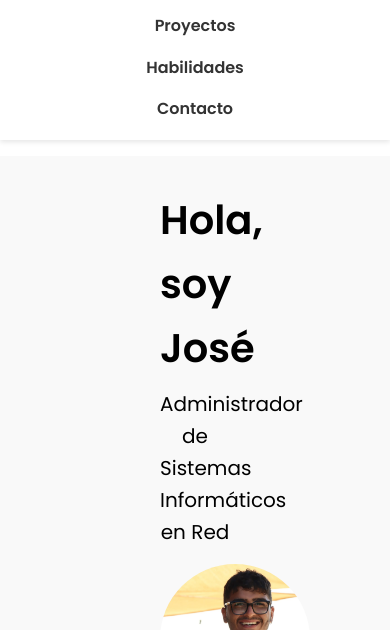
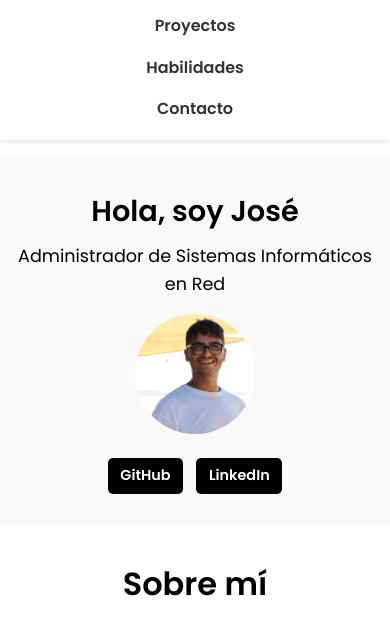
Before and after one commit to joseAsir/portfolio, a plain HTML site: page index.html in a window 390 px wide. Shown: the part 151-781 px from the top of the page. Drawn offline with Linux system fonts and the light colour scheme.

Commit message:
Update style.css

```diff
--- a/style.css
+++ b/style.css
@@ -39,7 +39,7 @@ header nav ul li a:hover {
 
 .intro {
     text-align: center;
-    padding: 2rem 10rem;
+    padding: 2rem 10rem;  /* Ajuste en padding para pantallas grandes */
     background-color: #f9f9f9;
 }
 
@@ -101,6 +101,40 @@ section h2 {
     margin: 0 auto;
 }
 
+/* Adaptación de la intro para pantallas pequeñas */
+@media (max-width: 768px) {
+    .intro {
+        padding: 2rem 1rem; /* Reducir padding */
+    }
+
+    .intro h1 {
+        font-size: 1.8rem;  /* Reducir tamaño del título */
+        margin-bottom: 0.5rem;
+    }
+
+    .intro p {
+        font-size: 1.1rem;  /* Reducir tamaño del párrafo */
+    }
+
+    .intro img {
+        width: 120px;  /* Reducir tamaño de la imagen */
+        height: 120px;
+        margin-bottom: 1rem;
+    }
+
+    /* Alinear las redes sociales en fila */
+    .social-links {
+        display: flex;
+        justify-content: center;
+        gap: 0.8rem;
+    }
+
+    .social-links a {
+        padding: 0.4rem 0.8rem; /* Ajustar el tamaño de los botones */
+        font-size: 0.9rem;
+    }
+}
+
 /* Proyectos en cuadrícula */
 .projects-grid {
     display: grid;
@@ -109,6 +143,7 @@ section h2 {
     padding: 20px;
     justify-items: center;
 }
+
 .project {
     background-color: #f9f9f9;
     border: 1px solid #ddd;
@@ -162,7 +197,12 @@ section h2 {
 /* Adaptar los proyectos a pantallas pequeñas */
 @media (max-width: 768px) {
     .projects-grid {
-        grid-template-columns: 1fr;
+        grid-template-columns: 1fr; /* Un proyecto por fila en móviles */
+    }
+
+    /* Hacer que los proyectos ocupen todo el ancho */
+    .project {
+        max-width: 100%;
     }
 }
 
@@ -214,9 +254,10 @@ section h2 {
 /* Adaptar las habilidades a pantallas pequeñas */
 @media (max-width: 768px) {
     .skill {
-        flex: 1 1 100%;
+        flex: 1 1 100%; /* Una habilidad por fila en móviles */
     }
 }
+
 /* Formulario */
 form {
     max-width: 600px;
@@ -274,6 +315,7 @@ nav.fixed-menu {
     padding: 10px 0;
     z-index: 1000;
 }
+
 nav.fixed-menu ul {
     display: flex;
     list-style: none;
```
